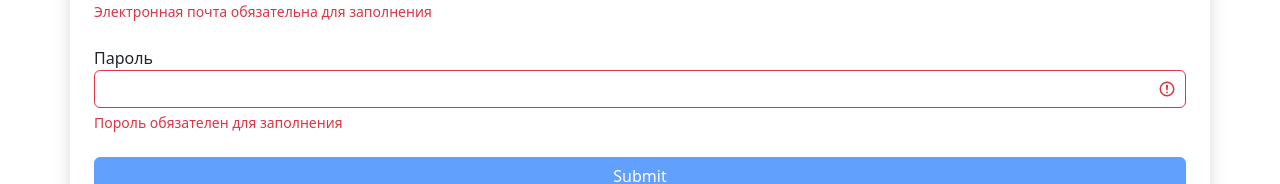
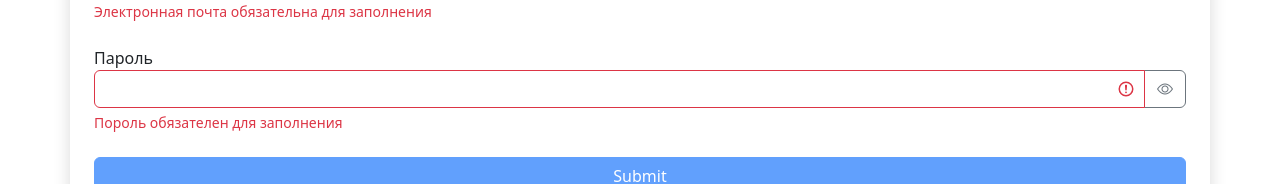
Before and after one commit to Grekalimbus/KP-1-React-Task, a React (Create React App) app: page /login in a window 1280 px wide. Shown: the part 267-451 px from the top of the page. Built offline with nearby package versions, Linux system fonts and the light colour scheme.

Commit message:
show password click

```diff
--- a/src/app/components/textField.jsx
+++ b/src/app/components/textField.jsx
@@ -1,22 +1,43 @@
-import React from "react";
+import React, { useState } from "react";
 import PropTypes from "prop-types";
 
 const TextField = ({ label, type, name, value, onChange, error }) => {
+    const [showPassword, setShowPassword] = useState(false);
+    const toggleShowPassword = () => {
+        setShowPassword((prevState) => !prevState);
+    };
     const getInputClasses = () => {
         return "form-control" + (error ? " is-invalid" : "");
     };
     return (
         <div className="mb-4">
             <label htmlFor={name}>{label}</label>
+            <div className="input-group has-validation">
                 <input
-                type={type}
+                    type={showPassword ? "text" : type}
                     id={name}
                     name={name}
                     value={value}
                     onChange={onChange}
                     className={getInputClasses()}
                 />
+                {type === "password" && (
+                    <button
+                        className="btn btn-outline-secondary"
+                        type="button"
+                        onClick={toggleShowPassword}
+                    >
+                        {
+                            <i
+                                className={
+                                    `bi bi-eye` + (showPassword ? "-slash" : "")
+                                }
+                            ></i>
+                        }
+                    </button>
+                )}
                 {error && <div className="invalid-feedback">{error}</div>}
+            </div>
         </div>
     );
 };
```
Lines whose indentation alone changed are shown as unchanged.
